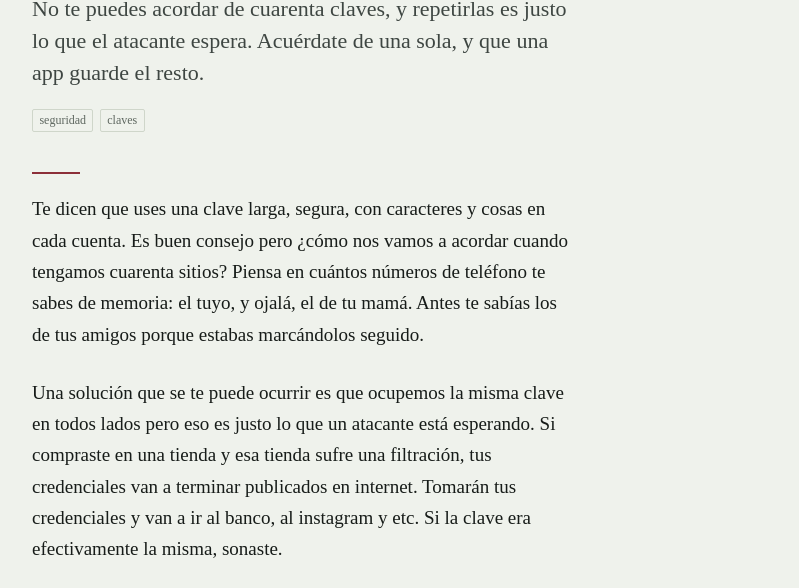
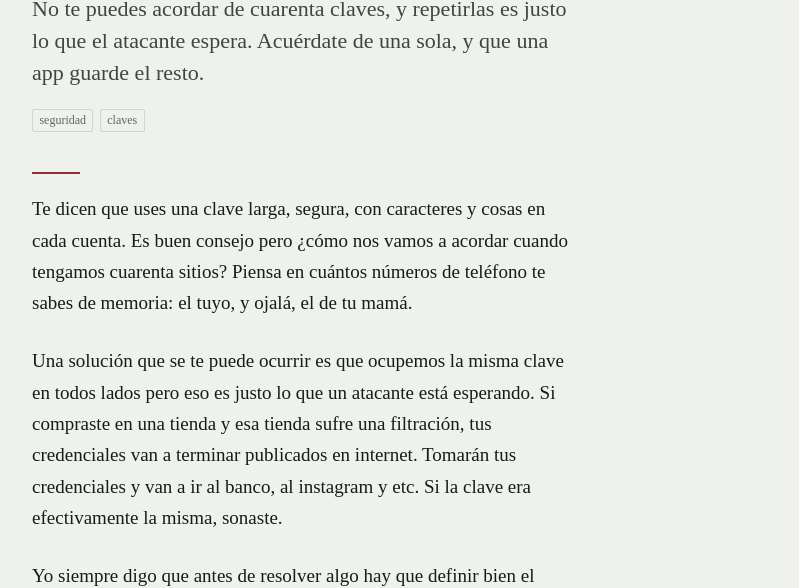
Before and after one commit to lortega/luchus-dev, an Astro site: page /notas/una-sola-clave in a window 1280 px wide. Shown: the part 220-808 px from the top of the page, without its empty margins (240-1039 px from the left). Built offline with nearby package versions, Linux system fonts and the light colour scheme; Astro itself is replaced by a stand-in of ours.

Commit message:
Improvements.

```diff
--- a/src/content/notes/una-sola-clave.md
+++ b/src/content/notes/una-sola-clave.md
@@ -9,8 +9,7 @@ draft: false
 Te dicen que uses una clave larga, segura, con caracteres y cosas en cada cuenta.
 Es buen consejo pero ¿cómo nos vamos a acordar cuando tengamos cuarenta
 sitios? Piensa en cuántos números de teléfono te sabes de memoria: el tuyo, y
-ojalá, el de tu mamá. Antes te sabías los de tus amigos porque estabas marcándolos
-seguido.
+ojalá, el de tu mamá.
 
 Una solución que se te puede ocurrir es que ocupemos la misma clave en todos lados
 pero eso es justo lo que un atacante está esperando. Si compraste en una
```
